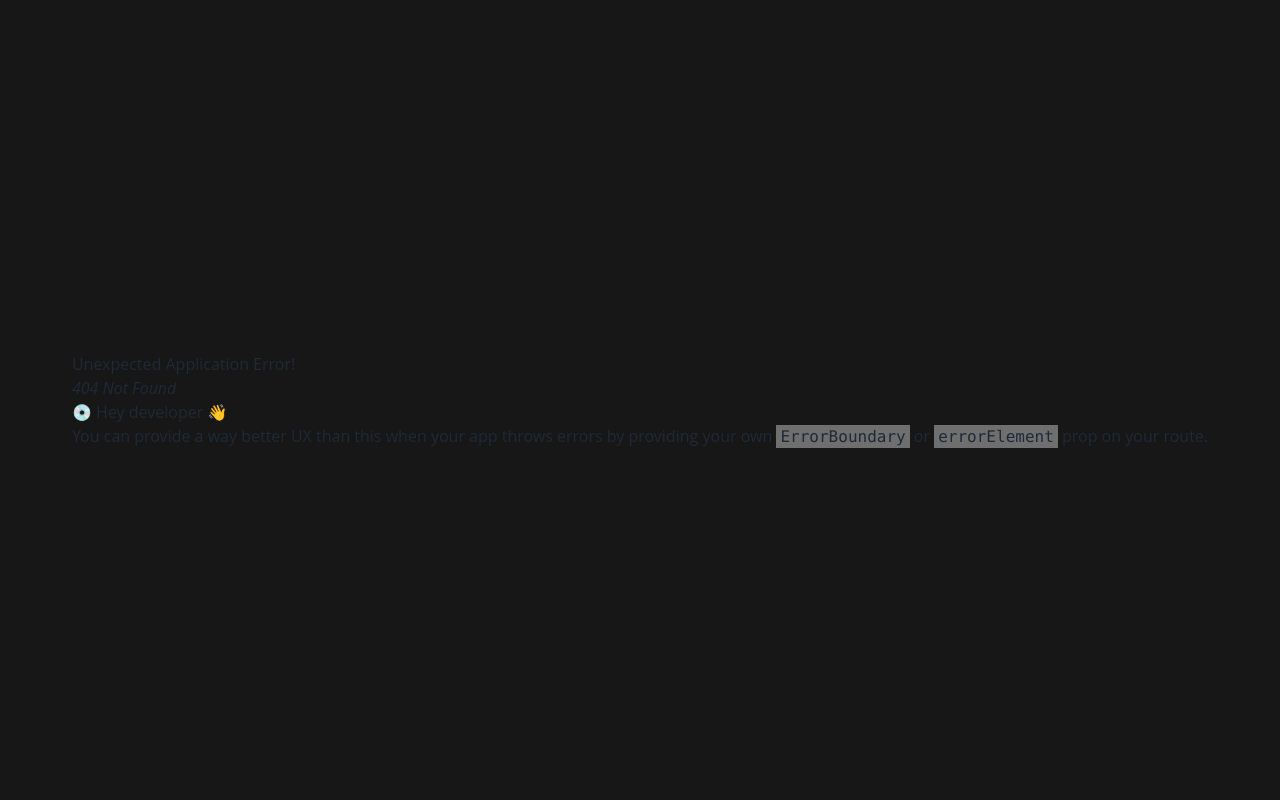
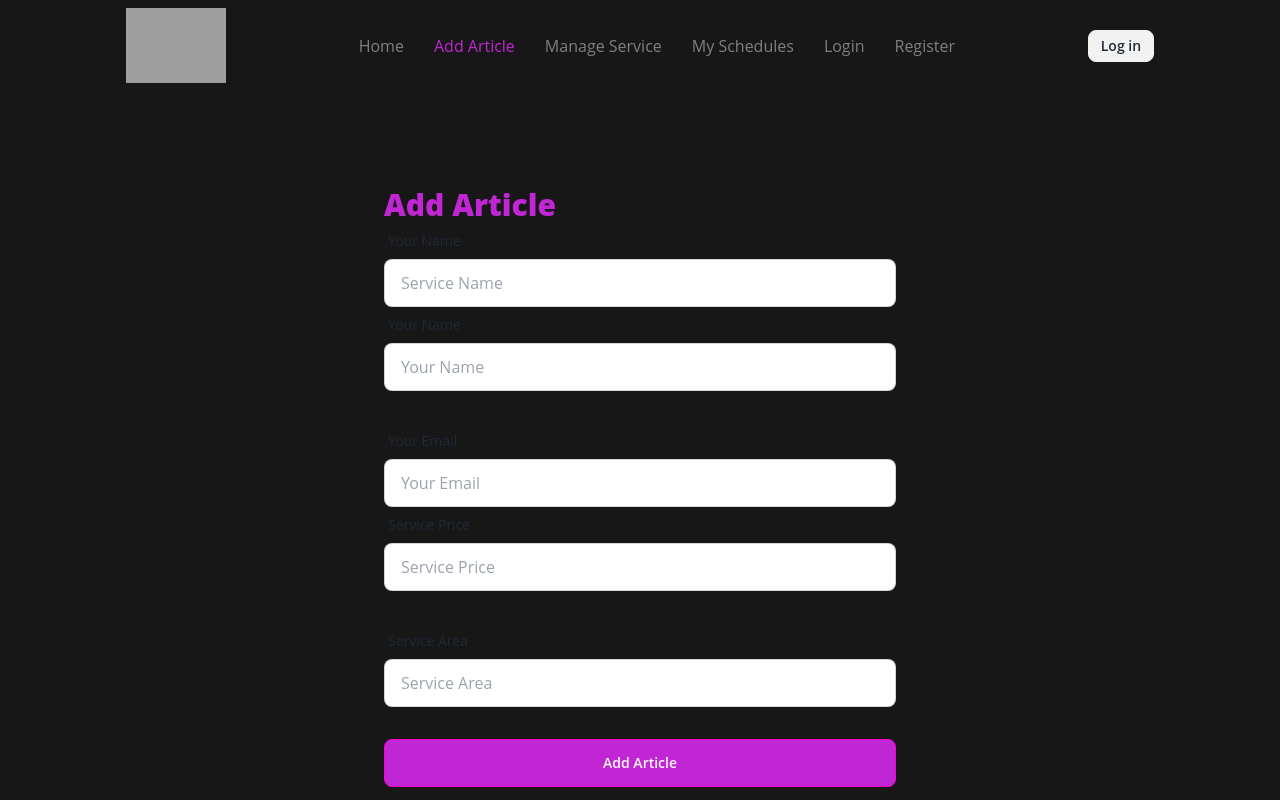
Before and after one commit to nirobutso140/Newsportal-web-app, a React (Vite) app: page /AddArticle in a window 1280 px wide. Before the commit this address had no page. Shown: the top 800 px of the page. Built offline with nearby package versions, Linux system fonts and the light colour scheme; grey boxes are pictures that could not be loaded.

Commit message:
create add article form, and title components

```diff
--- a/src/Layout/Layout.jsx
+++ b/src/Layout/Layout.jsx
@@ -1,4 +1,4 @@
-import React from 'react';
+
 import { Outlet } from 'react-router-dom';
 import Navbar from '../shared/Navbar/Navbar';
 import Footer from '../shared/Footer/Footer';
--- a/src/components/Container/Container.jsx
+++ /dev/null
@@ -1,11 +0,0 @@
-import React from 'react';
-
-const Container = () => {
-    return (
-        <>
-            <div className='max-w-screen-xl mx-auto'></div>
-        </>
-    );
-};
-
-export default Container;
--- /dev/null
+++ b/src/components/Container/Title.jsx
@@ -0,0 +1,11 @@
+
+
+const Title = ({children}) => {
+    return (
+        <>
+            <div className='text-3xl font-extrabold text-fuchsia-600'>{children}</div>
+        </>
+    );
+};
+
+export default Title;
--- a/src/main.jsx
+++ b/src/main.jsx
@@ -10,6 +10,7 @@ import Home from './pages/Home/Home';
 import Layout from './Layout/Layout';
 import Register from './pages/Register/Register';
 import Login from './pages/Login/Login';
+import Artical from './pages/ArticleAdding/Artical';
 
 
 const router = createBrowserRouter([
@@ -20,6 +21,10 @@ const router = createBrowserRouter([
       {
         path: "/",
         element: <Home/>,
+      },
+      {
+        path: "/AddArticle",
+        element: <Artical/>
       },
       {
         path: "/Register",
--- /dev/null
+++ b/src/pages/ArticleAdding/Artical.jsx
@@ -0,0 +1,70 @@
+import Title from '../../components/Container/Title';
+import './Article.css'
+
+const Artical = () => {
+    return (
+        <>
+
+            <div className="py-24 form">
+            <Title>Add Article</Title>
+                <form>
+                    {/* form name and quantity row */}
+                    <div className="mb-8">
+                        <div className="form-control w-full">
+                            <label className="label">
+                               <span className="label-text">Your Name</span>
+                            </label>
+                            <label className="input-group">
+                                <input type="text" name="service" placeholder="Service Name" className="input input-bordered w-full" />
+                            </label>
+                        </div>
+                        <div className="form-control w-full">
+                            <label className="label">
+                                <span className="label-text">Your Name</span>
+                            </label>
+                            <label className="input-group w-full">
+                                <input type="text" name="name" placeholder="Your Name" className="input input-bordered w-full"  readOnly />
+                            </label>
+                        </div>
+                    </div>
+                    {/* form supplier row */}
+                    <div className="mb-8">
+                        <div className="form-control w-full">
+                            <label className="label">
+                                <span className="label-text">Your Email</span>
+                            </label>
+                            <label className="input-group">
+                                <input type="text" name="email" placeholder="Your Email" className="input input-bordered w-full" readOnly />
+                            </label>
+                        </div>
+                        <div className="form-control w-full">
+                            <label className="label">
+                                <span className="label-text">Service Price</span>
+                            </label>
+                            <label className="input-group">
+                                <input type="text" name="price" placeholder="Service Price" className="input input-bordered w-full" />
+                            </label>
+                        </div>
+                    </div>
+                    {/* form category and details row */}
+                    <div className="mb-8">
+                        <div className="form-control w-full">
+                            <label className="label">
+                                <span className="label-text">Service Area</span>
+                            </label>
+                            <label className="input-group">
+                                <input type="text" name="area" placeholder="Service Area" className="input input-bordered w-full" />
+                            </label>
+                        </div>
+                    </div>
+                    {/* form Photo url row */}
+
+                    <input type="submit" value="Add Article" className="btn btn-block btn-secondary bg-fuchsia-600 w-full"/>
+
+                </form>
+            </div>
+        </>
+    );
+};
+
+export default Artical;
--- /dev/null
+++ b/src/pages/ArticleAdding/Article.css
@@ -0,0 +1,4 @@
+.form{
+    width: 40%;
+    margin: auto;
+}
--- a/src/pages/Home/Home.jsx
+++ b/src/pages/Home/Home.jsx
@@ -1,5 +1,4 @@
-import React from 'react';
-import Navbar from '../../shared/Navbar/Navbar';
+
 import Plans from './Plans/Plans';
 
 const Home = () => {
--- a/src/pages/Home/Plans/Plans.css
+++ b/src/pages/Home/Plans/Plans.css
@@ -7,8 +7,8 @@
   }
 
   body {
-    display: grid;
-    place-items: center;
+    /* display: grid; */
+    /* place-items: center; */
     min-height: 100vh;
     background-color: #171717;
   }
--- a/src/pages/Login/Login.jsx
+++ b/src/pages/Login/Login.jsx
@@ -1,5 +1,6 @@
-import React from 'react';
+
 import { Link } from 'react-router-dom';
+import Title from '../../components/Container/Title';
 
 const Login = () => {
     return (
@@ -8,7 +9,7 @@ const Login = () => {
                 <div className="hero min-h-screen">
                     <div className="hero-content flex-col">
                         <div className="text-center lg:text-left">
-                            <h1 className="text-5xl text-fuchsia-600 font-bold">Login now!</h1>
+                           <Title> Login now!</Title>
                         </div>
                         <div className="card flex-shrink-0 w-full max-w-sm bg-base-100">
                             <form className="card-body">
--- a/src/pages/Register/Register.jsx
+++ b/src/pages/Register/Register.jsx
@@ -1,5 +1,7 @@
-import React from 'react';
+
+
 import { Link } from 'react-router-dom';
+import Title from '../../components/Container/Title';
 
 const Register = () => {
     return (
@@ -8,7 +10,7 @@ const Register = () => {
                 <div className="hero min-h-screen">
                     <div className="hero-content flex-col">
                         <div className="text-center lg:text-left">
-                            <h1 className="text-5xl font-bold text-pink-300">Register now!</h1>
+                            <Title>Register Now</Title>
                         </div>
                         <div className="card flex-shrink-0 w-full max-w-sm shadow-2xl bg-base-100">
                             <form className="card-body">
--- a/src/shared/Navbar/Navbar.jsx
+++ b/src/shared/Navbar/Navbar.jsx
@@ -1,5 +1,4 @@
 import './Navbar.css'
-import React from 'react';
 import { Link, NavLink } from 'react-router-dom';
 const Navbar = () => {
   return (
@@ -14,11 +13,11 @@ const Navbar = () => {
           >Home</NavLink></li>
 
 
-          <li><NavLink to='/addservice'
+          <li><NavLink to='/AddArticle'
             className={({ isActive, isPending }) =>
               isPending ? "pending" : isActive ? "text-fuchsia-600" : ""
             }
-          >Add Service</NavLink></li>
+          >Add Article</NavLink></li>
           <li><NavLink to='/manage'
             className={({ isActive, isPending }) =>
               isPending ? "pending" : isActive ? "text-fuchsia-600" : ""
```
